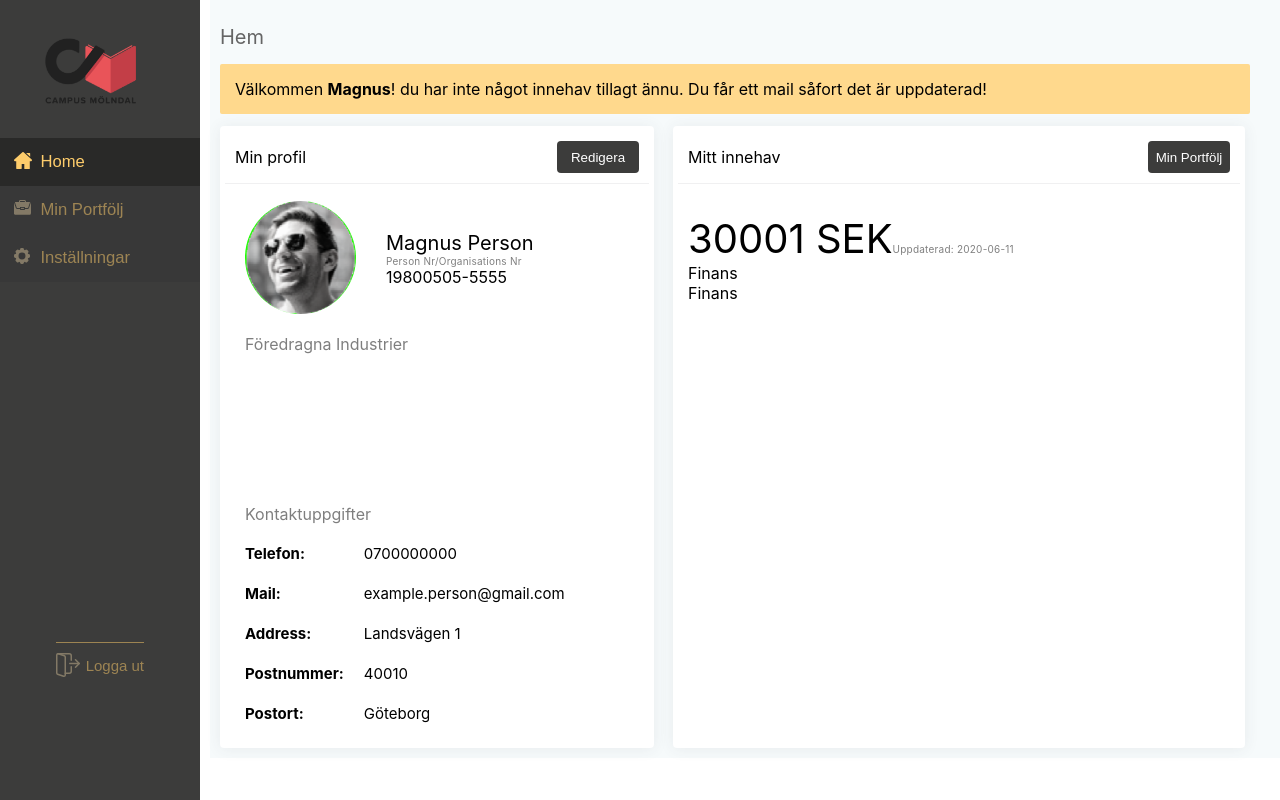
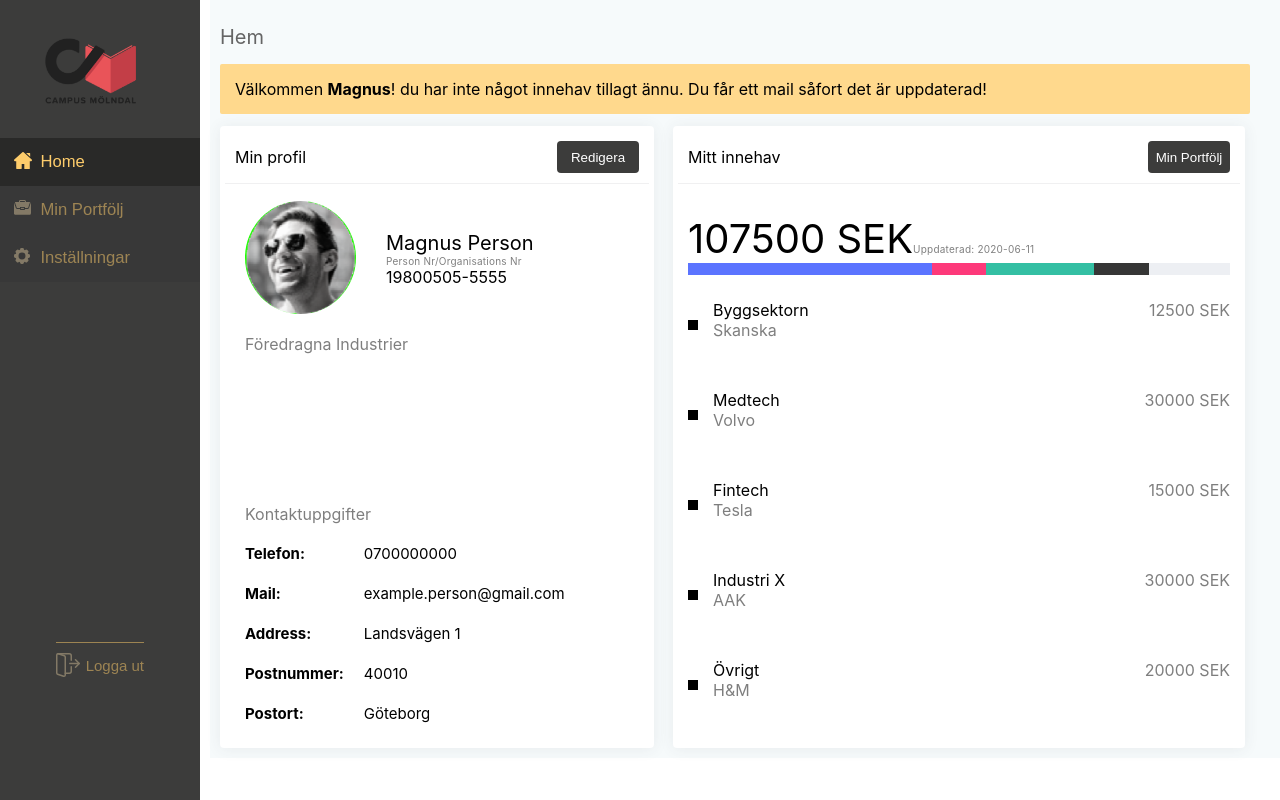
Before and after one commit to patam123/kundportal-projekt-molndal, a React (Create React App) app: page / in a window 1280 px wide. Built offline with nearby package versions, Linux system fonts and the light colour scheme.

Commit message:
possession css
Fixed most of possession css

```diff
--- a/src/components/homecomponents/home.js
+++ b/src/components/homecomponents/home.js
@@ -4,6 +4,7 @@
 import Possession from "./possessioncomponent/possession";
 import HomeStyle from "../../design/homestyle/home.css";
 import HeadTitle from "../reusedcomponents/headtitle";
+
 
 // Home station var min profil och mitt innehav ska anropas här
 const Home = () => {
@@ -30,6 +31,7 @@
             btnText="Min Portfölj"
             firstSection={<Possession />}
           />
+
         </div>
       </div>
     </div>
--- a/src/components/homecomponents/possessioncomponent/possession.js
+++ b/src/components/homecomponents/possessioncomponent/possession.js
@@ -1,12 +1,14 @@
-import React from "react";
+import React,{useState} from "react";
 import User from "../../usercomponents/user";
 import Share from "./share";
+import PossessionStyle from "../../../design/homestyle/possessionstyle.css";
+
 
 const Possession = () => {
   const share1 = new Share(
-    "Patrick ",
-    "Finans",
-    1,
+    "Skanska ",
+    "Byggsektorn",
+    12500,
     "B",
     100,
     "00001-111",
@@ -15,7 +17,7 @@
   );
   const share2 = new Share(
     "Volvo",
-    "Finans",
+    "Medtech",
     30000,
     "A",
     150,
@@ -23,7 +25,37 @@
     1 + "%",
     1 + "%"
   );
-  const shares = [share1, share2];
+  const share3 = new Share(
+    "Tesla ",
+    "Fintech",
+    15000,
+    "B",
+    100,
+    "00001-111",
+    1 + "%",
+    1 + "%"
+  );
+  const share4 = new Share(
+    "AAK",
+    "Industri X",
+    30000,
+    "A",
+    150,
+    "0000-0000",
+    1 + "%",
+    1 + "%"
+  );
+  const share5 = new Share(
+    "H&M",
+    "Övrigt",
+    20000,
+    "A",
+    150,
+    "0000-0000",
+    1 + "%",
+    1 + "%"
+  );
+  const shares = [share1, share2, share3, share4, share5];
 
   let sum = shares.reduce((tot, share) => tot + share.amount, 0);
   const getDate = () => {
@@ -44,15 +76,31 @@
 
   return (
     <div className="possession">
-      <div><span className="possession-amount">{`${sum} SEK` }</span><span className="label-text">{getDate()}</span></div>
+      <div>
+        <span className="possession-amount">{`${sum} SEK`}</span>
+        <span className="label-text">{getDate()}</span>
+      </div>
+      <div id="statistic-style">
+        <id id="sector1"></id>
+        <div id="sector2"></div>
+        <div id="sector3"></div>
+        <div id="sector4"></div>
+        <div id="sector5"></div>
+      </div>
       <div>
         {shares.map((element, index) => (
-          <li key={index}>{element.industry}</li>
+          <div id="sectorStyle">
+            <div className="rectangle"></div>
+            <div id="sectorContainer">
+              <li key={index}>{element.industry}</li>
+              <p style={{ opacity: "0.5" }}>{element.companyName}</p>
+            </div>
+            <p style={{ opacity: "0.5" }}>{element.amount} SEK</p>
+          </div>
         ))}
       </div>
     </div>
   );
-}
-
+};
 
 export default Possession;
--- a/src/components/reusedcomponents/card.js
+++ b/src/components/reusedcomponents/card.js
@@ -10,6 +10,7 @@
         btnText={btnText}
         handleBtnClick={handleBtnClick}
       />
+
       <CardSection content={firstSection} />
     </div>
   );
--- /dev/null
+++ b/src/design/homestyle/possessionstyle.css
@@ -0,0 +1,56 @@
+#statistic-style {
+  width: 100%;
+  height: 12px;
+  background-color: blue;
+  border-radius: 2px;
+  display: flex;
+}
+
+#sector1,
+#sector2,
+#sector3,
+#sector4,
+#sector5 {
+  height: 12px;
+
+}
+#sector1 {
+  width: 45%;
+  background-color: #5B74FF;
+}
+#sector2 {
+  width: 10%;
+  background-color: #FD397A;
+}
+#sector3 {
+  width: 20%;
+  background-color: #34BFA3;
+}
+#sector4 {
+  width: 10%;
+  background-color:#363636;
+}
+#sector5 {
+  width: 15%;
+  background-color: #EDEFF3;
+}
+
+#sectorStyle{
+    display: flex;
+    justify-content: space-between;
+    padding: 25px 0px;
+    position: relative;
+}
+
+#sectorContainer{
+    margin-left: 25px;
+}
+.rectangle{
+    width: 10px;
+    height: 10px;
+    background-color: black;
+    position: absolute;
+    left: 0;
+    top: 50%;
+
+}
```
